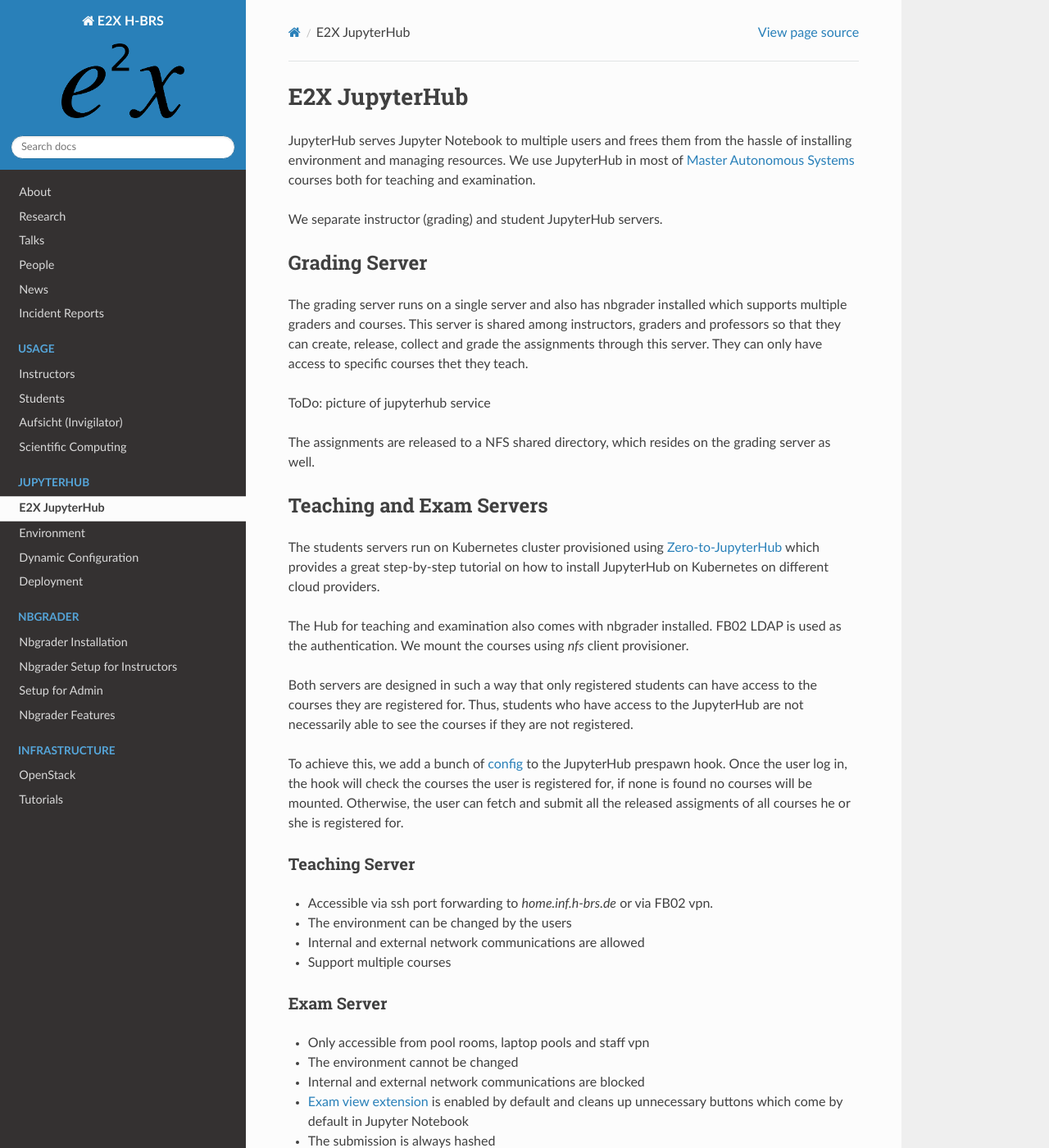
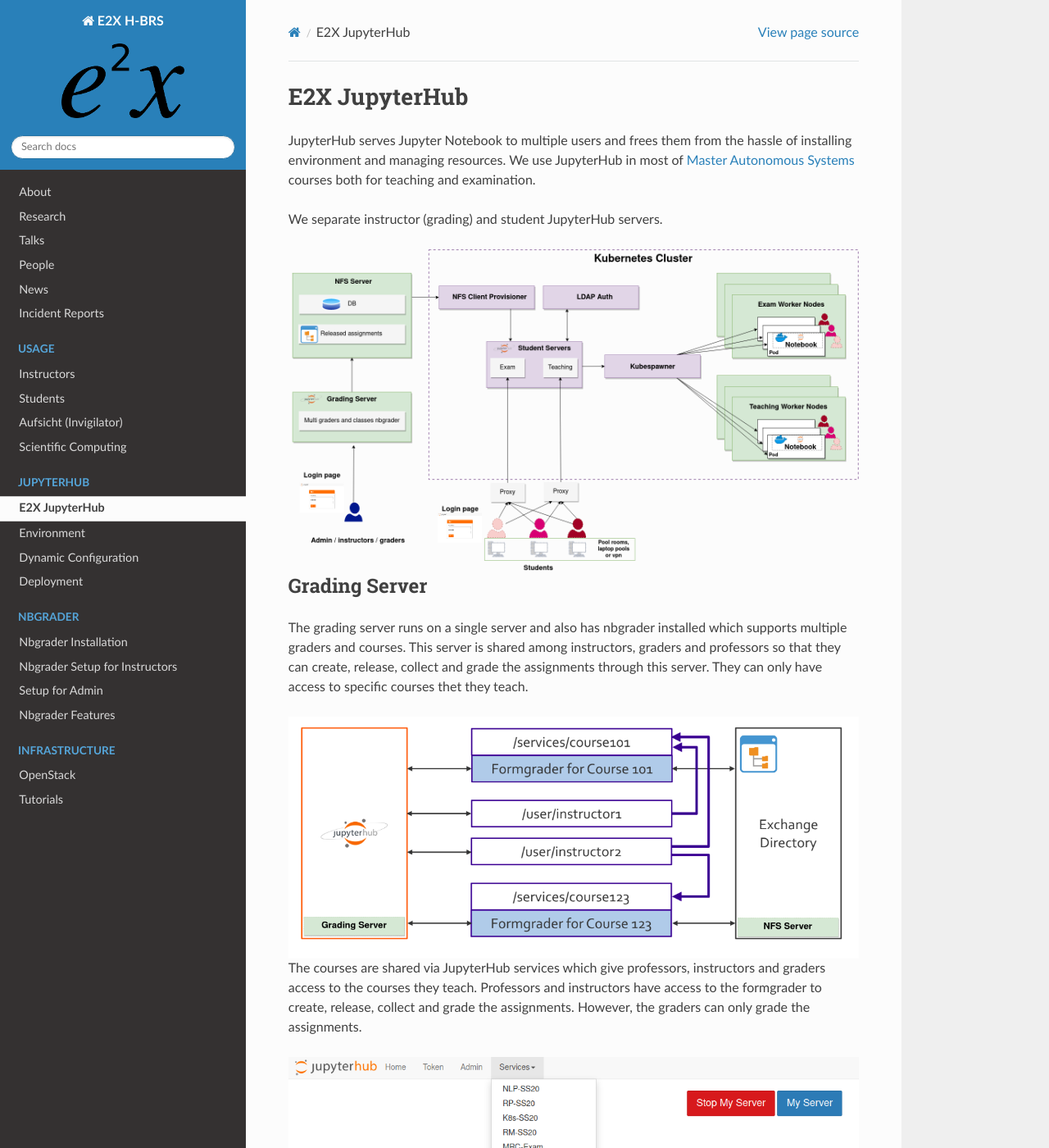
Before and after one commit to DigiKlausur/e2x-docs, a Sphinx documentation site: the page built from docs/source/jupyterhub/e2x-jupyterhub.rst, in a window 1280 px wide and 1400 px high. Shown: the whole window at 82% size. Built offline with Sphinx 7.4.7 and the Read the Docs theme 2.0.0, drawn with Linux system fonts in a browser that asks for light colours.

Commit message:
add images and update jupyterhub

```diff
--- a/docs/source/jupyterhub/e2x-jupyterhub.rst
+++ b/docs/source/jupyterhub/e2x-jupyterhub.rst
@@ -11,6 +11,9 @@
 
 We separate instructor (grading) and student JupyterHub servers.
 
+.. image:: ../images/e2x-infra.png
+    :align: center
+
 Grading Server
 ================
 
@@ -19,10 +22,17 @@
 collect and grade the assignments through this server. They can only have access to specific courses
 thet they teach.
 
-ToDo: picture of jupyterhub service
+.. image:: ../images/grading-server.png
+    :align: center
+
+The courses are shared via JupyterHub services which give professors, instructors and graders access to the courses they teach.
+Professors and instructors have access to the formgrader to create, release, collect and grade the assignments.
+However, the graders can only grade the assignments.
+
+.. image:: ../images/grading-server-courses.png
+    :align: center
 
 The assignments are released to a NFS shared directory, which resides on the grading server as well.
-
 
 Teaching and Exam Servers
 ==========================
@@ -32,6 +42,9 @@
 
 The Hub for teaching and examination also comes with nbgrader installed. FB02 LDAP is used as the
 authentication. We mount the courses using `nfs` client provisioner.
+
+.. image:: ../images/student-servers.png
+    :align: center
 
 Both servers are designed in such a way that only registered students can have
 access to the courses they are registered for. Thus, students who have access to the JupyterHub are
@@ -67,6 +80,8 @@
 
 Both exam and teaching enviroments are opensource and available on `our github <https://github.com/DigiKlausur/docker-stacks>`_.
 
-There may be multiple environments offered for each class. For example, Robot Perception environment
-has some computer-vision related libraries and Natural Language Processing (NLP) image may come
-with some NLP database.
+.. note::
+
+    There may be multiple environments offered for each class. For example, Robot Perception environment
+    has some computer-vision related libraries and Natural Language Processing (NLP) image may come
+    with some NLP database.
```
